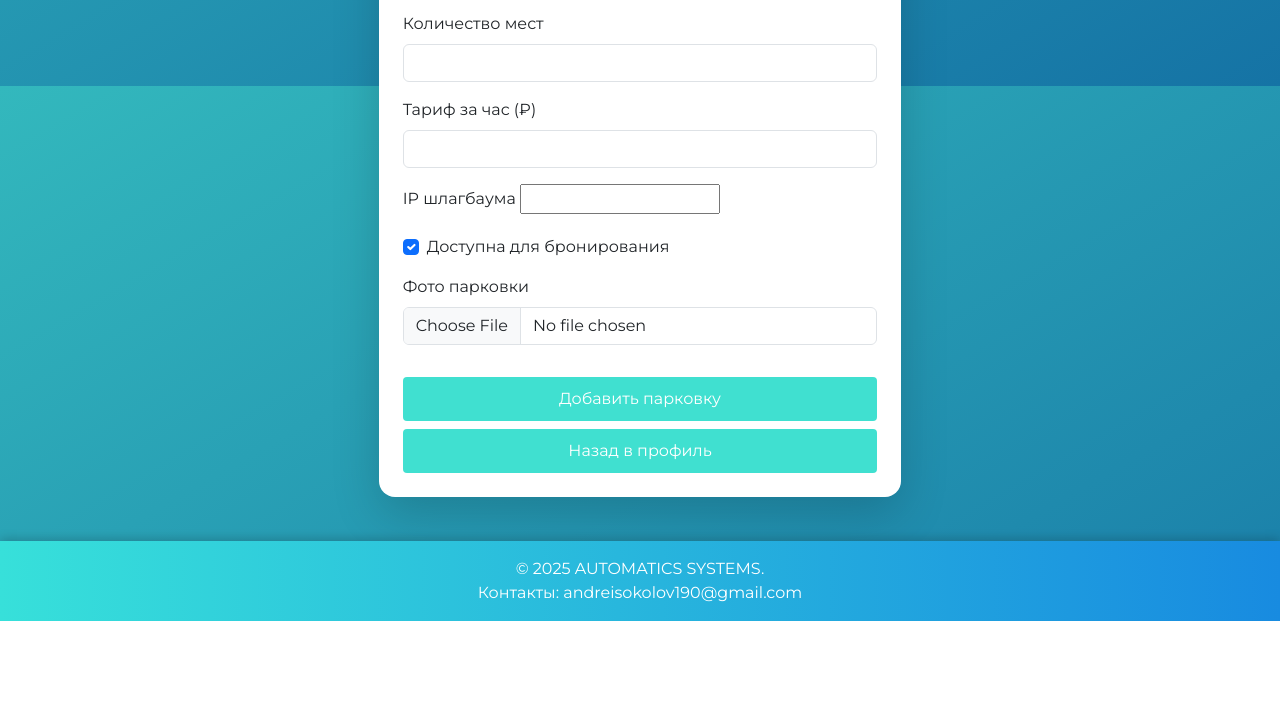
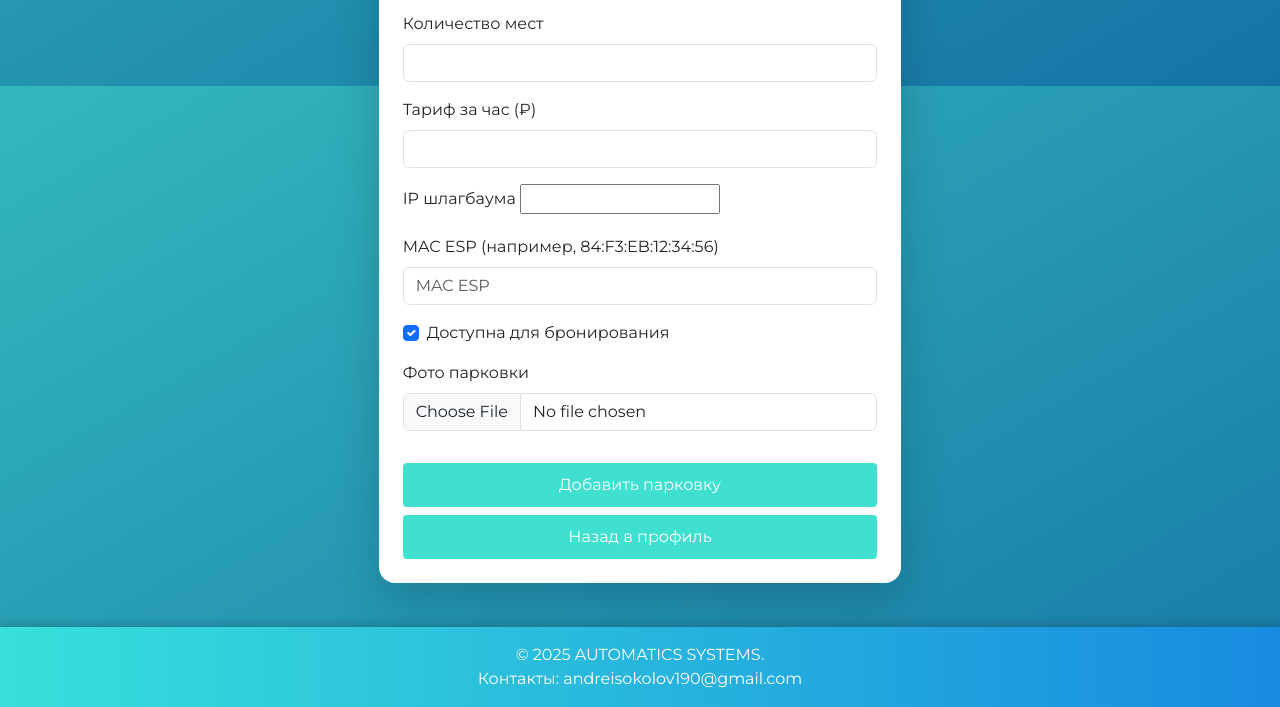
Before and after one commit to andrewdrakt/BookingProject, a Django app: page /profile/add-parking/ in a window 1280 px wide. Shown: the part 714-1421 px from the top of the page. Before the commit the page ends 1335 px from the top, so only its background shows below. Run offline with Django 5.2, Linux system fonts and the light colour scheme; a user stored in the database is signed in; tables that the repository leaves empty hold one stand-in row (values such as "Sample post"); some libraries are stand-ins or nearby versions.

Commit message:
Wireless conection

```diff
--- a/BookingParking/booking/forms.py
+++ b/BookingParking/booking/forms.py
@@ -34,14 +34,14 @@ class LoginForm(AuthenticationForm):
 class ParkingZoneForm(forms.ModelForm):
     class Meta:
         model = ParkingZone
-        fields = ['name', 'address', 'total_places', 'tariff_per_hour', 'is_available', 'photo']
+        fields = ['name', 'address', 'total_places', 'tariff_per_hour', 'is_available', 'photo','barrier_mac']
 class ParkingZoneEditForm(forms.ModelForm):
     class Meta:
         model = ParkingZone
         fields = [
             'name', 'address', 'latitude', 'longitude',
             'total_places', 'tariff_per_hour', 'barrier_ip',
-            'is_available', 'photo'
+            'is_available', 'barrier_mac', 'photo'
         ]
 
 class VerificationForm(forms.Form):
--- a/BookingParking/booking/models.py
+++ b/BookingParking/booking/models.py
@@ -58,6 +58,7 @@ class ParkingZone(models.Model):
     photo = models.ImageField(upload_to='parking_photos/', null=True, blank=True, verbose_name="Фото парковки")
     owner = models.ForeignKey(User, on_delete=models.CASCADE, null=True, blank=True, verbose_name="Владелец парковки")
     is_visible = models.BooleanField(default=True, verbose_name="Отображать парковку на сайте")
+    barrier_mac = models.CharField(max_length=32, null=True, blank=True)
 
     def __str__(self):
         return self.name
--- a/BookingParking/booking/urls.py
+++ b/BookingParking/booking/urls.py
@@ -1,11 +1,14 @@
 from django.urls import path
 from . import views
 from django.contrib.auth import views as auth_views
+from django.http import JsonResponse
 app_name = 'booking'
 
 urlpatterns = [
     path('', views.home, name='home'),
     path('register/', views.register, name='register'),
+    path("api/test/", lambda r: JsonResponse({"ok": True})),
+
     path('confirm_email/<int:user_id>/<str:token>/', views.confirm_email, name='confirm_email'),
     path('registration/done/', views.registration_done, name='registration_done'),
     path('login/', views.user_login, name='login'),
@@ -53,6 +56,6 @@ urlpatterns = [
     path('profile/my-parking/<int:pk>/show/', views.show_parking_zone, name='show_parking_zone'),
     path('check-availability/<int:parking_id>/', views.check_availability, name='check_availability'),
     path('servo/', views.servo_control, name='servo_control'),
-    path('api/commands', views.get_device_command, name='get_device_command'),
-    path('api/commands/send', views.send_device_command, name='send_device_command'),
+    path('api/commands/', views.get_device_command, name='get_device_command'),
+    path('api/commands/send/', views.send_device_command, name='send_device_command'),
 ]
--- a/BookingParking/booking/views.py
+++ b/BookingParking/booking/views.py
@@ -513,18 +513,16 @@ def open_barrier(request, booking_id):
         booking.save()
         messages.error(request, "Срок бронирования истёк. Бронь завершена.")
         return redirect('booking:profile')
-    barrier_ip = booking.parkingzone.barrier_ip
-    if not barrier_ip:
-        messages.error(request, "IP-адрес шлагбаума не указан для этой парковки.")
+    mac = booking.parkingzone.barrier_mac
+    if not mac:
+        messages.error(request, "MAC-адрес ESP не указан для этой парковки.")
         return redirect('booking:profile')
-    esp_url = f"http://{barrier_ip}/servo"
+    mac = ":".join(mac[i:i+2] for i in range(0, 12, 2)).upper()
+    DeviceCommand.objects.create(
+        device_id=mac,
+        status=0
+    )
 
-    try:
-        response = requests.post(esp_url, json={"status": 0}, timeout=5)
-        response.raise_for_status()
-    except requests.RequestException as e:
-        messages.error(request, f"Шлагбаум сейчас недоступен. Обратитесь к администратору. {e}")
-        return redirect('booking:profile')
     booking.status = 'inside'
     booking.save(update_fields=["status"])
     messages.success(request, "Шлагбаум открыт.")
@@ -563,24 +561,17 @@ def leave_parking(request, booking_id):
         messages.error(request, "Вы не на парковке или статус бронирования неверен.")
         return redirect("booking:profile")
 
-    barrier_ip = booking.parkingzone.barrier_ip
-    if not barrier_ip:
-        messages.error(request, "IP-адрес шлагбаума не указан для этой парковки.")
+    mac = booking.parkingzone.barrier_mac
+    if not mac:
+        messages.error(request, "MAC ESP не указан для этой парковки.")
         return redirect("booking:profile")
-
-    esp_url = f"http://{barrier_ip}/servo"
-
-    try:
-        response = requests.post(esp_url, json={"status": 0}, timeout=5)
-        response.raise_for_status()
-    except requests.RequestException as e:
-        messages.error(request, f"Шлагбаум сейчас недоступен. Обратитесь к администратору. {e}")
-        return redirect("booking:profile")
+    mac = ":".join(mac[i:i+2] for i in range(0, 12, 2)).upper()
+    DeviceCommand.objects.create(device_id=mac, status=0)
 
     booking.status = "finished"
     booking.save(update_fields=["status"])
-    messages.success(request, "Вы успешно покинули парковку.")
-    return redirect('booking:profile')
+    messages.success(request, "Команда отправлена. Выезд разрешён.")
+    return redirect("booking:profile")
 
 @login_required
 def confirm_exit(request, booking_id):
@@ -797,12 +788,14 @@ def get_device_command(request):
     if not device_id:
         return JsonResponse({"error": "device_id обязателен"}, status=400)
 
+    device_id = ":".join(device_id[i:i+2] for i in range(0, 12, 2)).upper()
     cmd = DeviceCommand.objects.filter(device_id=device_id).order_by("-created_at").first()
     if not cmd:
         return JsonResponse({}, status=204)
 
     response = {"status": cmd.status}
     cmd.delete()
+    print(f"Получен GET от устройства: {device_id}")
     return JsonResponse(response)
 
 
@@ -816,7 +809,7 @@ def send_device_command(request):
 
         if not device_id or status not in [0, 1, 2]:
             return JsonResponse({"error": "Некорректные данные"}, status=400)
-
+        device_id = ":".join(device_id[i:i+2] for i in range(0, 12, 2)).upper()
         DeviceCommand.objects.create(device_id=device_id, status=status)
         return JsonResponse({"message": "Команда сохранена"})
     except Exception as e:
--- a/BookingParking/templates/booking/add_parking_zone.html
+++ b/BookingParking/templates/booking/add_parking_zone.html
@@ -52,7 +52,10 @@
               <input type="text" name="barrier_ip" id="id_barrier_ip" required pattern="...">
               {% for error in form.barrier_ip.errors %}<div class="invalid-feedback">{{ error }}</div>{% endfor %}
             </div>
-
+<div class="mb-3">
+  <label for="id_barrier_mac" class="form-label">MAC ESP (например, 84:F3:EB:12:34:56)</label>
+  <input type="text" name="barrier_mac" id="id_barrier_mac" class="form-control" placeholder="MAC ESP">
+</div>
             <div class="mb-3 form-check">
               <input type="checkbox" name="is_available" id="id_is_available" class="form-check-input" {% if form.is_available.value or form.is_available.value is None %}checked{% endif %}>
               <label for="id_is_available" class="form-check-label">Доступна для бронирования</label>
--- a/BookingParking/templates/booking/edit_parking_zone.html
+++ b/BookingParking/templates/booking/edit_parking_zone.html
@@ -48,7 +48,10 @@
           <label for="{{ form.barrier_ip.id_for_label }}" class="form-label">IP шлагбаума</label>
           {{ form.barrier_ip|add_class:"form-control" }}
         </div>
-
+<div class="mb-3">
+  <label for="{{ form.barrier_mac.id_for_label }}" class="form-label">MAC ESP</label>
+  {{ form.barrier_mac|add_class:"form-control" }}
+</div>
         <div class="mb-3 form-check">
           {{ form.is_available|add_class:"form-check-input" }}
           <label class="form-check-label" for="{{ form.is_available.id_for_label }}">
```
Also changed, not shown: BookingParking/booking/admin.py (+7 -11 lines), BookingParking/booking/migrations/0016_parkingzone_barrier_mac.py (added).
